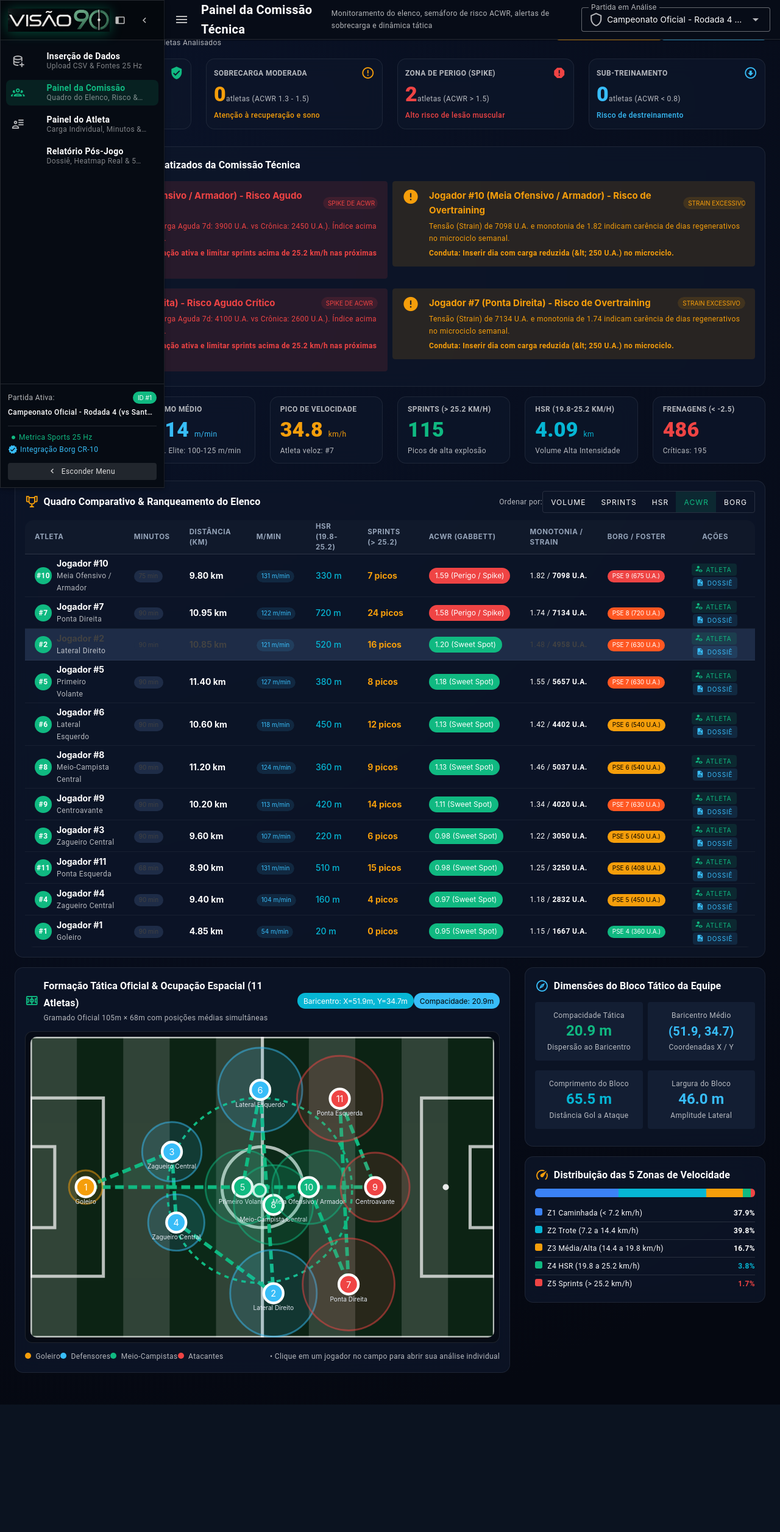
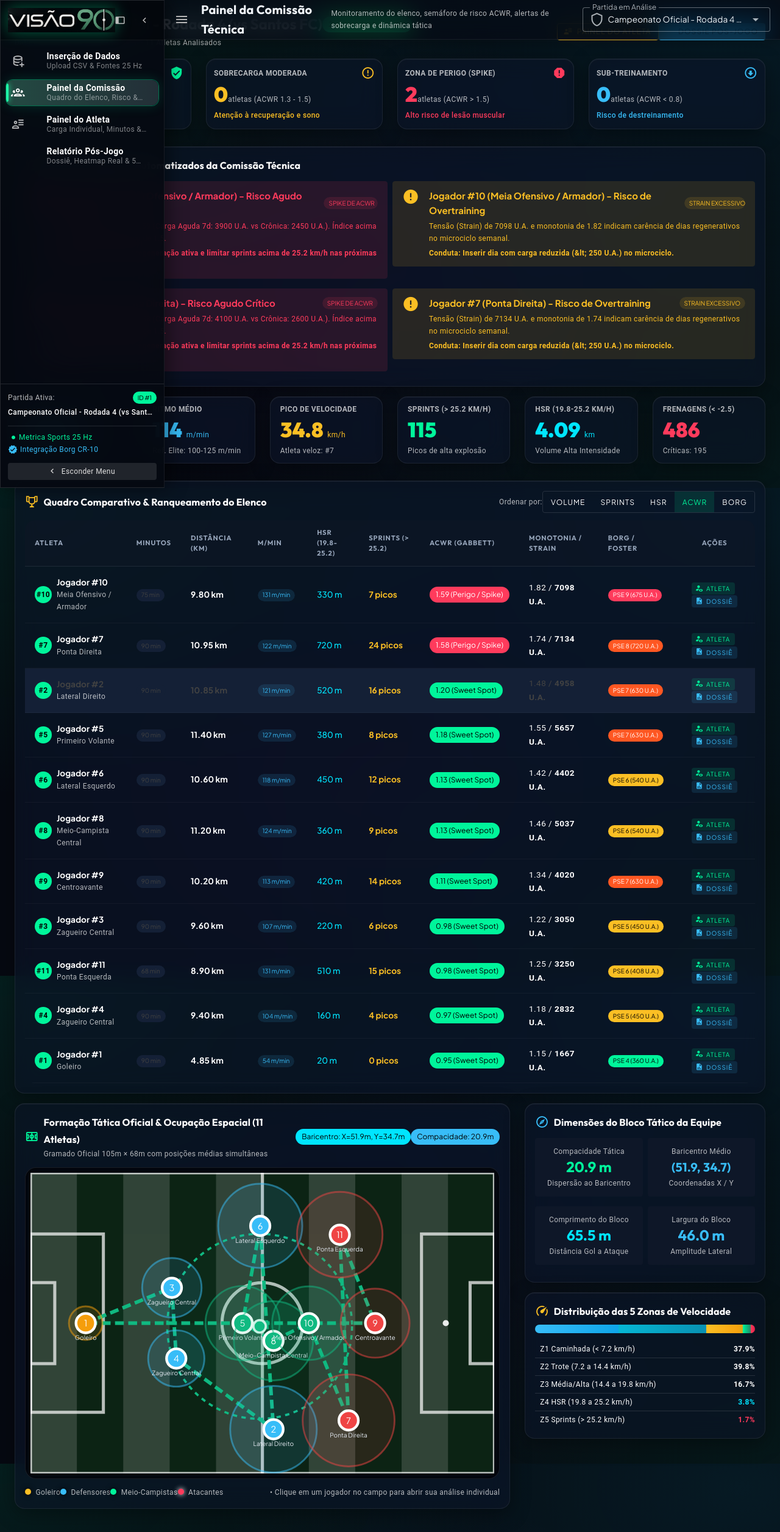
Before and after one commit to Durigueto/tcc-frontend, a Vue app: page / in a window 1280 px wide. Shown: the top 2512 px of the page at 61% size. Before the commit the page ends 2303 px from the top, so only its background shows below. Built offline with nearby package versions, Linux system fonts and the light colour scheme.

Commit message:
style(ui): modernizar estilizacao completa com visual sports tech pro, glassmorphism e tipografia contemporanea

```diff
--- a/index.html
+++ b/index.html
@@ -5,6 +5,10 @@
     <link rel="icon" href="/favicon.ico">
     <meta name="viewport" content="width=device-width, initial-scale=1.0">
     <title>Visão 90 - Análise de Desempenho no Futebol</title>
+    <!-- Fontes Modernas de Alta Performance (Sports Tech) -->
+    <link rel="preconnect" href="https://fonts.googleapis.com">
+    <link rel="preconnect" href="https://fonts.gstatic.com" crossorigin>
+    <link href="https://fonts.googleapis.com/css2?family=JetBrains+Mono:wght@400;500;600;700;800&family=Outfit:wght@400;500;600;700;800;900&family=Plus+Jakarta+Sans:wght@300;400;500;600;700;800&display=swap" rel="stylesheet">
   </head>
   <body>
     <div id="app"></div>
--- a/src/App.vue
+++ b/src/App.vue
@@ -230,7 +230,7 @@
     </v-navigation-drawer>
 
     <!-- TOP APP BAR -->
-    <v-app-bar color="#070c17" elevation="1" border="b" height="64">
+    <v-app-bar color="transparent" elevation="0" height="64" class="topbar-custom">
       <v-tooltip :text="drawerAberto ? 'Esconder menu lateral' : 'Abrir menu lateral'" location="bottom">
         <template v-slot:activator="{ props }">
           <v-app-bar-nav-icon
@@ -3495,125 +3495,154 @@ function carregarPartidasPadrao() {
 </script>
 
 <style scoped>
+/* ========================================================================= */
+/* VISÃO 90 - MODERN SPORTS TECH DESIGN SYSTEM (HUDL / CATAPULT PRO STYLE)   */
+/* ========================================================================= */
+
 .app-background {
-  background: radial-gradient(circle at 10% 15%, #0a1329 0%, #050811 90%) !important;
-  color: #e2e8f0;
+  background-color: #060911 !important;
+  background-image:
+    radial-gradient(at 0% 0%, rgba(0, 245, 155, 0.09) 0px, transparent 45%),
+    radial-gradient(at 95% 5%, rgba(0, 229, 255, 0.08) 0px, transparent 50%),
+    radial-gradient(at 50% 60%, rgba(139, 92, 246, 0.04) 0px, transparent 65%),
+    radial-gradient(at 100% 100%, rgba(0, 245, 155, 0.06) 0px, transparent 50%) !important;
+  background-attachment: fixed !important;
+  color: #f1f5f9;
   min-height: 100vh;
+  font-family: var(--font-sans);
 }
 
 .main-viewport {
-  max-width: 1600px;
+  max-width: 1640px;
   margin: 0 auto;
   width: 100%;
 }
 
+/* ------------------------------------------------------------------------- */
+/* TOP APP BAR & HEADER TRANSLÚCIDO                                          */
+/* ------------------------------------------------------------------------- */
+.topbar-custom {
+  background: rgba(7, 11, 20, 0.75) !important;
+  backdrop-filter: blur(20px) saturate(180%) !important;
+  -webkit-backdrop-filter: blur(20px) saturate(180%) !important;
+  border-bottom: 1px solid rgba(255, 255, 255, 0.07) !important;
+  box-shadow: 0 4px 20px rgba(0, 0, 0, 0.25) !important;
+}
+
+/* ------------------------------------------------------------------------- */
+/* BARRA LATERAL (DRAWER) MODERNA COM INDICADOR NEON                         */
+/* ------------------------------------------------------------------------- */
 .sidebar-custom {
-  background: #060b13 !important;
-  border-right: 1px solid rgba(255, 255, 255, 0.08) !important;
+  background: rgba(6, 10, 18, 0.94) !important;
+  backdrop-filter: blur(24px) saturate(180%) !important;
+  -webkit-backdrop-filter: blur(24px) saturate(180%) !important;
+  border-right: 1px solid rgba(255, 255, 255, 0.07) !important;
+  box-shadow: 6px 0 30px rgba(0, 0, 0, 0.45) !important;
 }
 
 .sidebar-logo-container {
   display: flex;
   align-items: center;
   justify-content: space-between;
-  background: rgba(0, 0, 0, 0.3);
+  background: rgba(0, 0, 0, 0.3) !important;
+  border-bottom: 1px solid rgba(255, 255, 255, 0.06) !important;
 }
 
 .sidebar-logo-img {
-  height: 38px;
+  height: 40px;
   width: auto;
   object-fit: contain;
-  filter: drop-shadow(0 2px 10px rgba(0, 230, 153, 0.3));
+  filter: drop-shadow(0 0 12px rgba(0, 245, 155, 0.35));
 }
 
 .nav-item-custom {
-  transition: all 0.2s ease;
-  border: 1px solid transparent;
+  transition: all 0.25s cubic-bezier(0.4, 0, 0.2, 1) !important;
+  border: 1px solid transparent !important;
+  position: relative !important;
+  overflow: hidden !important;
+  border-radius: 12px !important;
 }
 
 .nav-item-custom:hover {
-  background: rgba(255, 255, 255, 0.05) !important;
-  border-color: rgba(255, 255, 255, 0.1);
-}
-
+  background: rgba(255, 255, 255, 0.04) !important;
+  border-color: rgba(255, 255, 255, 0.08) !important;
+  transform: translateX(3px);
+}
+
+.nav-item-custom.v-list-item--active {
+  background: linear-gradient(90deg, rgba(0, 245, 155, 0.16) 0%, rgba(0, 229, 255, 0.04) 100%) !important;
+  border-color: rgba(0, 245, 155, 0.35) !important;
+  box-shadow: 0 0 20px rgba(0, 245, 155, 0.15) !important;
+  color: #ffffff !important;
+}
+
+.nav-item-custom.v-list-item--active::before {
+  content: '';
+  position: absolute;
+  left: 0;
+  top: 6px;
+  bottom: 6px;
+  width: 3.5px;
+  background: #00f59b;
+  box-shadow: 0 0 10px #00f59b;
+  border-radius: 0 3px 3px 0;
+}
+
+/* ------------------------------------------------------------------------- */
+/* GLASS CARDS & SUPERFÍCIES VIDRO REFINADAS                                 */
+/* ------------------------------------------------------------------------- */
 .glass-card {
-  background: rgba(14, 23, 42, 0.78) !important;
-  backdrop-filter: blur(14px);
-  border: 1px solid rgba(255, 255, 255, 0.08) !important;
-  border-radius: 14px !important;
-  transition: all 0.3s ease;
+  background: rgba(13, 21, 37, 0.65) !important;
+  backdrop-filter: blur(18px) saturate(180%) !important;
+  -webkit-backdrop-filter: blur(18px) saturate(180%) !important;
+  border: 1px solid rgba(255, 255, 255, 0.075) !important;
+  border-radius: 16px !important;
+  box-shadow: 0 8px 32px 0 rgba(0, 0, 0, 0.35), inset 0 1px 0 rgba(255, 255, 255, 0.06) !important;
+  transition: all 0.3s cubic-bezier(0.4, 0, 0.2, 1);
+}
+
+.glass-card:hover {
+  border-color: rgba(255, 255, 255, 0.12) !important;
+  box-shadow: 0 12px 38px 0 rgba(0, 0, 0, 0.45), inset 0 1px 0 rgba(255, 255, 255, 0.08) !important;
+}
+
+/* KPI Stat Cards com Hover e Brilho Esportivo */
+.kpi-card {
+  position: relative;
+  overflow: hidden;
+  transition: all 0.3s cubic-bezier(0.4, 0, 0.2, 1) !important;
 }
 
 .kpi-card:hover {
-  transform: translateY(-2px);
-  border-color: rgba(16, 185, 129, 0.3) !important;
-}
-
-.status-indicator {
-  display: inline-block;
-  width: 10px;
-  height: 10px;
-  border-radius: 50%;
-}
-
-.zone-badge {
-  display: inline-block;
-  width: 12px;
-  height: 12px;
-  border-radius: 3px;
-}
-
-.zone-walk { background-color: #3b82f6; }
-.zone-jog { background-color: #06b6d4; }
-.zone-run { background-color: #f59e0b; }
-.zone-hsr { background-color: #10b981; }
-.zone-sprint { background-color: #ef4444; }
-
-.segmented-bar {
-  display: flex;
-  height: 12px;
-  width: 100%;
-  border-radius: 6px;
-  overflow: hidden;
-  background-color: rgba(255, 255, 255, 0.08);
-}
-
-.seg-walk { background-color: #3b82f6; transition: width 0.4s ease; }
-.seg-jog { background-color: #06b6d4; transition: width 0.4s ease; }
-.seg-run { background-color: #f59e0b; transition: width 0.4s ease; }
-.seg-hsr { background-color: #10b981; transition: width 0.4s ease; }
-.seg-sprint { background-color: #ef4444; transition: width 0.4s ease; }
-
-.table-custom th {
-  color: #94a3b8 !important;
-  text-transform: uppercase;
-  font-size: 0.72rem;
-  letter-spacing: 0.05em;
-  background-color: rgba(255, 255, 255, 0.02) !important;
-}
-
-.table-custom td {
-  border-bottom: 1px solid rgba(255, 255, 255, 0.05) !important;
-}
-
+  transform: translateY(-3px) !important;
+  border-color: rgba(0, 245, 155, 0.35) !important;
+  box-shadow: 0 12px 32px rgba(0, 0, 0, 0.45), 0 0 20px rgba(0, 245, 155, 0.12) !important;
+}
+
+.kpi-number {
+  font-family: var(--font-mono) !important;
+  font-feature-settings: "tnum";
+  font-variant-numeric: tabular-nums;
+  letter-spacing: -0.03em;
+}
+
+/* ------------------------------------------------------------------------- */
+/* CAMPO DE FUTEBOL E HEATMAP CANVAS 2D                                      */
+/* ------------------------------------------------------------------------- */
 .pitch-container {
-  background: rgba(0, 0, 0, 0.4);
-  border-radius: 12px;
-  border: 1px solid rgba(255, 255, 255, 0.1);
+  background: rgba(3, 7, 14, 0.7);
+  border-radius: 18px;
+  border: 1px solid rgba(255, 255, 255, 0.08);
   display: flex;
   justify-content: center;
-}
-
-.soccer-pitch {
-  width: 100%;
-  max-height: 520px;
-  border-radius: 10px;
+  box-shadow: inset 0 2px 20px rgba(0, 0, 0, 0.6);
 }
 
 .canvas-wrapper {
-  background: rgba(0, 0, 0, 0.5);
-  border-radius: 14px;
-  border: 1px solid rgba(255, 255, 255, 0.1);
+  background: #030812 !important;
+  border-radius: 16px !important;
+  border: 1px solid rgba(0, 245, 155, 0.22) !important;
+  box-shadow: 0 14px 44px rgba(0, 0, 0, 0.7), 0 0 28px rgba(0, 245, 155, 0.08) !important;
   overflow: hidden;
 }
 
@@ -3621,8 +3650,7 @@ function carregarPartidasPadrao() {
   width: 100%;
   max-width: 900px;
   height: auto;
-  border-radius: 10px;
-  box-shadow: 0 4px 20px rgba(0, 0, 0, 0.4);
+  border-radius: 14px;
 }
 
 .heatmap-legend-bar {
@@ -3631,12 +3659,146 @@ function carregarPartidasPadrao() {
   height: 10px;
   border-radius: 5px;
   background: linear-gradient(to right, #0055ff, #00d4ff, #ffea00, #ff8800, #ff1100);
+  box-shadow: 0 0 8px rgba(255, 136, 0, 0.3);
+}
+
+/* ------------------------------------------------------------------------- */
+/* BARRA SEGMENTADA DAS 5 ZONAS DE VELOCIDADE                                */
+/* ------------------------------------------------------------------------- */
+.segmented-bar {
+  display: flex;
+  height: 14px;
+  width: 100%;
+  border-radius: 8px;
+  overflow: hidden;
+  background-color: rgba(255, 255, 255, 0.06);
+  box-shadow: inset 0 2px 5px rgba(0, 0, 0, 0.4);
+}
+
+.seg-walk { background: linear-gradient(90deg, #38bdf8, #0ea5e9); transition: width 0.4s ease; }
+.seg-jog { background: linear-gradient(90deg, #06b6d4, #0891b2); transition: width 0.4s ease; }
+.seg-run { background: linear-gradient(90deg, #fbbf24, #f59e0b); transition: width 0.4s ease; }
+.seg-hsr { background: linear-gradient(90deg, #00f59b, #059669); transition: width 0.4s ease; box-shadow: 0 0 8px rgba(0, 245, 155, 0.4); }
+.seg-sprint { background: linear-gradient(90deg, #ff3b5c, #e11d48); transition: width 0.4s ease; box-shadow: 0 0 10px rgba(255, 59, 92, 0.5); }
+
+/* ------------------------------------------------------------------------- */
+/* TABELAS MODERNAS DO PLANTEL                                               */
+/* ------------------------------------------------------------------------- */
+.table-custom {
+  background: transparent !important;
+}
+
+.table-custom th {
+  color: #94a3b8 !important;
+  font-family: var(--font-display) !important;
+  text-transform: uppercase !important;
+  font-size: 0.70rem !important;
+  font-weight: 700 !important;
+  letter-spacing: 0.08em !important;
+  background-color: rgba(14, 22, 38, 0.55) !important;
+  border-bottom: 1px solid rgba(255, 255, 255, 0.08) !important;
+  padding: 12px 16px !important;
+}
+
+.table-custom td {
+  border-bottom: 1px solid rgba(255, 255, 255, 0.04) !important;
+  padding: 12px 16px !important;
+  font-size: 0.85rem !important;
+  transition: background 0.15s ease;
+}
+
+.table-custom tr:hover td {
+  background: rgba(255, 255, 255, 0.035) !important;
+}
+
+/* ------------------------------------------------------------------------- */
+/* GRÁFICO TEMPORAL DE INTENSIDADE POR BLOCOS DE 15'                          */
+/* ------------------------------------------------------------------------- */
+.temporal-chart-container {
+  background: rgba(10, 16, 30, 0.7) !important;
+  border: 1px solid rgba(255, 255, 255, 0.075) !important;
+  border-radius: 14px !important;
+  box-shadow: inset 0 2px 12px rgba(0, 0, 0, 0.4) !important;
+}
+
+.temporal-bars-stage {
+  height: 205px;
+  position: relative;
+  padding-top: 32px;
+  border-bottom: 1px solid rgba(255, 255, 255, 0.08);
+}
+
+.temporal-bar-column {
+  width: 100%;
+  max-width: 68px;
+  border-radius: 8px 8px 0 0;
+  transition: all 0.3s cubic-bezier(0.4, 0, 0.2, 1);
+  box-shadow: 0 6px 16px rgba(0, 0, 0, 0.5);
+  position: relative;
+}
+
+.temporal-bar-column:hover {
+  filter: brightness(1.25);
+  transform: translateY(-3px);
+  box-shadow: 0 8px 22px rgba(0, 245, 155, 0.35);
+}
+
+.average-reference-line {
+  position: absolute;
+  left: 0;
+  right: 0;
+  height: 2px;
+  border-top: 2px dashed rgba(0, 229, 255, 0.55);
+  z-index: 1;
+  pointer-events: none;
+}
+
+.avg-line-label {
+  position: absolute;
+  right: 8px;
+  top: -20px;
+  font-size: 10px;
+  font-weight: 700;
+  color: #00e5ff;
+  background: rgba(7, 11, 22, 0.92);
+  padding: 2px 8px;
+  border-radius: 5px;
+  border: 1px solid rgba(0, 229, 255, 0.35);
+  box-shadow: 0 2px 8px rgba(0, 0, 0, 0.5);
+}
+
+.pulse-chip {
+  animation: pulse-danger 1.8s infinite;
+}
+
+@keyframes pulse-danger {
+  0% {
+    box-shadow: 0 0 0 0 rgba(255, 59, 92, 0.7);
+  }
+  70% {
+    box-shadow: 0 0 0 10px rgba(255, 59, 92, 0);
+  }
+  100% {
+    box-shadow: 0 0 0 0 rgba(255, 59, 92, 0);
+  }
+}
+
+/* ------------------------------------------------------------------------- */
+/* BADGES E INDICADORES                                                      */
+/* ------------------------------------------------------------------------- */
+.status-indicator {
+  display: inline-block;
+  width: 10px;
+  height: 10px;
+  border-radius: 50%;
+  box-shadow: 0 0 8px currentColor;
 }
 
 .radar-svg {
   width: 100%;
-  max-width: 360px;
+  max-width: 380px;
   height: auto;
+  filter: drop-shadow(0 4px 15px rgba(0, 0, 0, 0.4));
 }
 
 .select-partida-top :deep(.v-field__input) {
@@ -3664,73 +3826,4 @@ function carregarPartidasPadrao() {
     max-width: 100% !important;
   }
 }
-
-/* ========================================================================= */
-/* ESTILOS DO GRÁFICO TEMPORAL DE INTENSIDADE & DECAIMENTO DE RENDIMENTO      */
-/* ========================================================================= */
-.temporal-chart-container {
-  background: rgba(15, 23, 42, 0.7);
-  border: 1px solid rgba(255, 255, 255, 0.08);
-  box-shadow: inset 0 2px 10px rgba(0, 0, 0, 0.3);
-}
-
-.temporal-bars-stage {
-  height: 200px;
-  position: relative;
-  padding-top: 30px;
-  border-bottom: 1px solid rgba(255, 255, 255, 0.1);
-}
-
-.temporal-bar-column {
-  width: 100%;
-  max-width: 72px;
-  border-radius: 6px 6px 0 0;
-  transition: all 0.3s cubic-bezier(0.4, 0, 0.2, 1);
-  box-shadow: 0 4px 12px rgba(0, 0, 0, 0.4);
-}
-
-.temporal-bar-column:hover {
-  filter: brightness(1.2);
-  transform: translateY(-2px);
-}
-
-.average-reference-line {
-  position: absolute;
-  left: 0;
-  right: 0;
-  height: 2px;
-  border-top: 2px dashed rgba(56, 189, 248, 0.6);
-  z-index: 1;
-  pointer-events: none;
-}
-
-.avg-line-label {
-  position: absolute;
-  right: 6px;
-  top: -18px;
-  font-size: 10px;
-  font-weight: 700;
-  color: #38bdf8;
-  background: rgba(15, 23, 42, 0.85);
-  padding: 1px 6px;
-  border-radius: 4px;
-  border: 1px solid rgba(56, 189, 248, 0.3);
-}
-
-.pulse-chip {
-  animation: pulse-danger 1.8s infinite;
-}
-
-@keyframes pulse-danger {
-  0% {
-    box-shadow: 0 0 0 0 rgba(239, 68, 68, 0.7);
-  }
-  70% {
-    box-shadow: 0 0 0 8px rgba(239, 68, 68, 0);
-  }
-  100% {
-    box-shadow: 0 0 0 0 rgba(239, 68, 68, 0);
-  }
-}
-
 </style>
--- a/src/assets/main.css
+++ b/src/assets/main.css
@@ -1,11 +1,34 @@
 @import './base.css';
+
+:root {
+  --font-sans: 'Plus Jakarta Sans', -apple-system, BlinkMacSystemFont, 'Segoe UI', Roboto, sans-serif;
+  --font-display: 'Outfit', -apple-system, BlinkMacSystemFont, sans-serif;
+  --font-mono: 'JetBrains Mono', monospace;
+
+  --color-primary: #00f59b;
+  --color-primary-glow: rgba(0, 245, 155, 0.25);
+  --color-secondary: #00e5ff;
+  --color-secondary-glow: rgba(0, 229, 255, 0.25);
+  --color-warning: #fbbf24;
+  --color-error: #ff3b5c;
+
+  --bg-space: #070b14;
+  --glass-bg: rgba(14, 22, 38, 0.72);
+  --glass-border: rgba(255, 255, 255, 0.08);
+  --glass-highlight: rgba(255, 255, 255, 0.04);
+}
 
 html, body {
   margin: 0;
   padding: 0;
   width: 100%;
-  height: 100%;
-  background-color: #0b1320;
+  min-height: 100%;
+  background-color: var(--bg-space);
+  color: #f1f5f9;
+  font-family: var(--font-sans);
+  -webkit-font-smoothing: antialiased;
+  -moz-osx-font-smoothing: grayscale;
+  overflow-x: hidden;
 }
 
 #app {
@@ -13,4 +36,43 @@ html, body {
   min-height: 100vh;
   margin: 0;
   padding: 0;
+  font-family: var(--font-sans);
 }
+
+/* Tipografia Especializada */
+h1, h2, h3, .text-h4, .text-h5, .text-h6 {
+  font-family: var(--font-display) !important;
+  letter-spacing: -0.02em;
+}
+
+.mono-numeric {
+  font-family: var(--font-mono) !important;
+  font-feature-settings: "tnum";
+  font-variant-numeric: tabular-nums;
+}
+
+/* Custom Scrollbar Ultra Fina e Elegante */
+::-webkit-scrollbar {
+  width: 6px;
+  height: 6px;
+}
+
+::-webkit-scrollbar-track {
+  background: rgba(7, 11, 20, 0.8);
+}
+
+::-webkit-scrollbar-thumb {
+  background: rgba(255, 255, 255, 0.15);
+  border-radius: 9999px;
+  transition: background 0.2s ease;
+}
+
+::-webkit-scrollbar-thumb:hover {
+  background: rgba(0, 245, 155, 0.4);
+}
+
+/* Seleção de Texto */
+::selection {
+  background: rgba(0, 245, 155, 0.3);
+  color: #ffffff;
+}
--- a/src/main.js
+++ b/src/main.js
@@ -17,16 +17,16 @@ const vuetify = createVuetify({
     themes: {
       dark: {
         colors: {
-          primary: '#10b981',
-          secondary: '#06b6d4',
-          accent: '#8b5cf6',
-          background: '#0a0f1d',
-          surface: '#131e33',
-          'surface-variant': '#1e2c47',
-          info: '#38bdf8',
-          success: '#10b981',
-          warning: '#f59e0b',
-          error: '#ef4444',
+          primary: '#00f59b', // Verde Neon Gramado
+          secondary: '#00e5ff', // Ciano Elétrico
+          accent: '#8b5cf6', // Roxo Moderno
+          background: '#070b14', // Preto Espaço Obsidiana
+          surface: '#0e1728', // Superfície Vidro Elevada
+          'surface-variant': '#142036', // Card Interno
+          info: '#38bdf8', // Azul Celeste
+          success: '#00f59b', // Sucesso / Verde
+          warning: '#fbbf24', // Âmbar Atenção
+          error: '#ff3b5c', // Vermelho Perigo
         },
       },
     },
```
